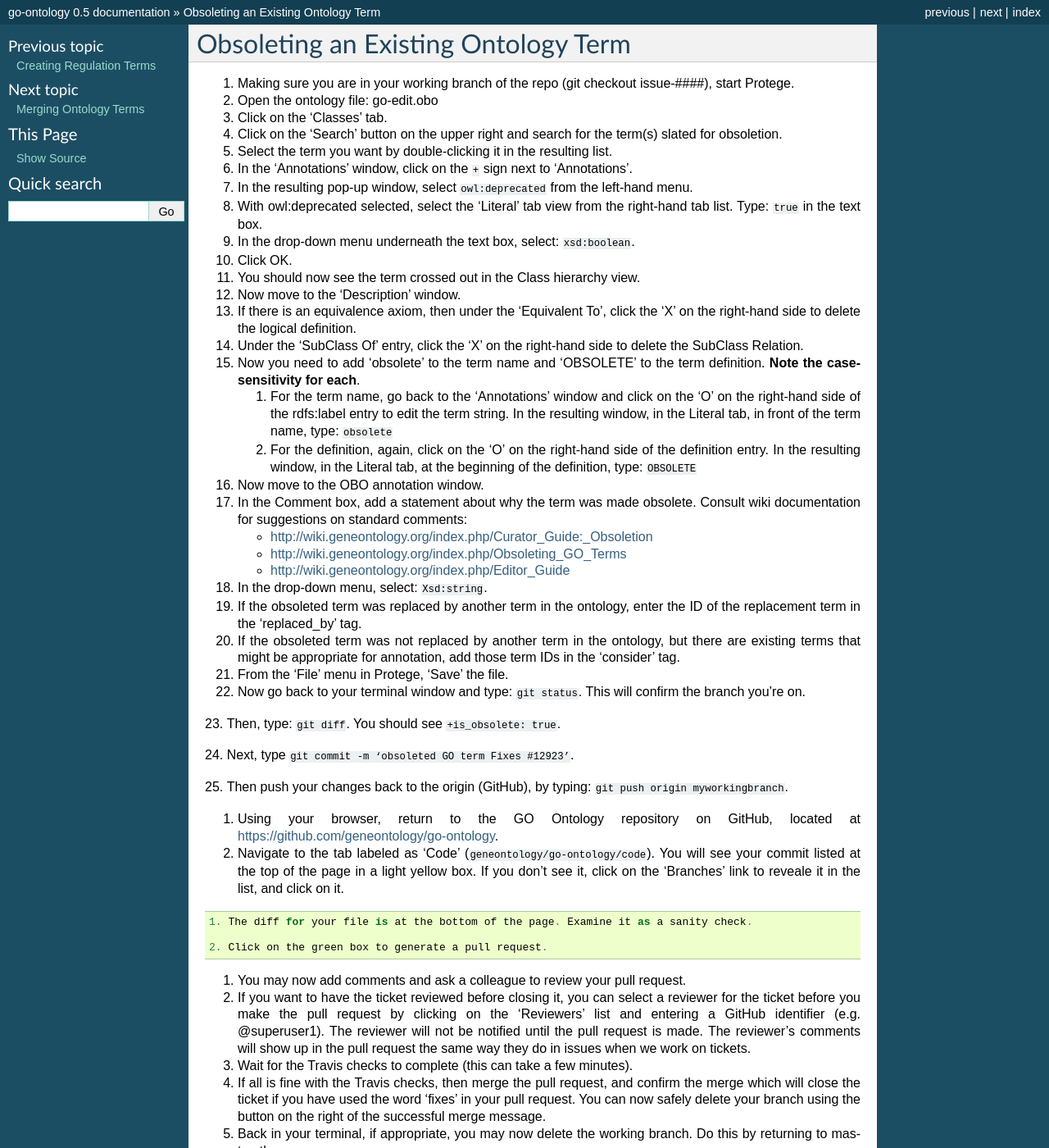
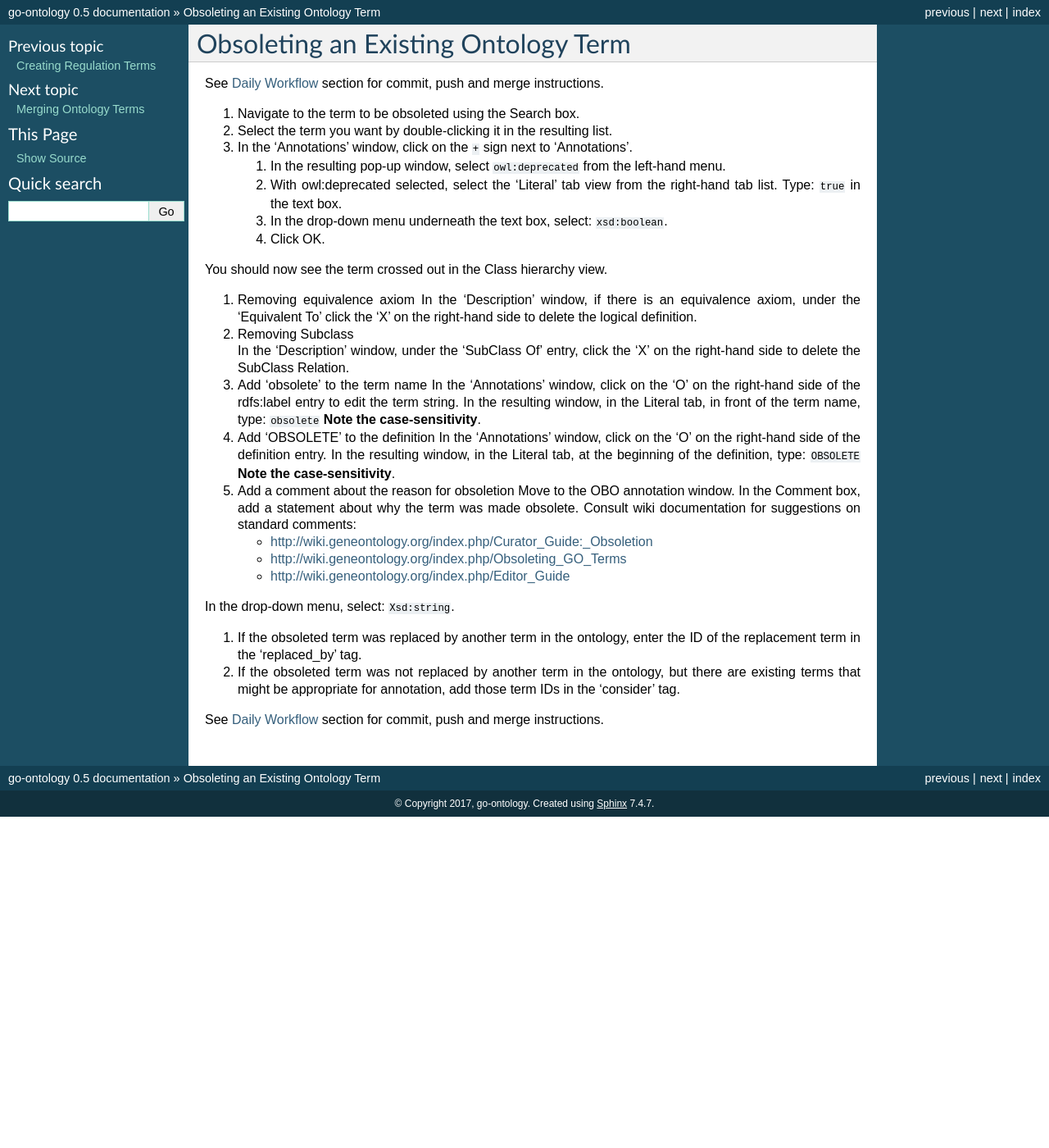
Before and after one commit to geneontology/go-ontology, a Sphinx documentation site: the page built from docs/ObsoleteTerm.md, in a window 1280 px wide and 1400 px high. Shown: the whole window at 82% size. Built offline with Sphinx 7.4.7, drawn with Linux system fonts in a browser that asks for light colours; some of the changed text lies outside the part shown.

Commit message:
updated obsoletion guidelines

````diff
--- a/docs/ObsoleteTerm.md
+++ b/docs/ObsoleteTerm.md
@@ -1,42 +1,39 @@
 # Obsoleting an Existing Ontology Term
 
-1. Making sure you are in your working branch of the repo (git checkout issue-####), start Protege.
 
-2. Open the ontology file: go-edit.obo
+See [Daily Workflow](http://go-ontology.readthedocs.io/en/latest/Installgit.html#daily-workflow-committing-pushing-and-merging-your-changes-to-the-repository) section for commit, push and merge instructions.
 
-3. Click on the 'Classes' tab.
+1. Navigate to the term to be obsoleted using the Search box.
 
-4. Click on the 'Search' button on the upper right and search for the term(s) slated for obsoletion.
+2. Select the term you want by double-clicking it in the resulting list.
 
-5. Select the term you want by double-clicking it in the resulting list.
+3. In the 'Annotations' window, click on the ```+``` sign next to 'Annotations'.
+   1. In the resulting pop-up window, select ```owl:deprecated``` from the left-hand menu.
 
-6. In the 'Annotations' window, click on the ```+``` sign next to 'Annotations'.
+   2. With owl:deprecated selected, select the 'Literal' tab view from the right-hand tab list. Type: ```true``` in the text box.
 
-7. In the resulting pop-up window, select ```owl:deprecated``` from the left-hand menu.
+   3. In the drop-down menu underneath the text box, select: ```xsd:boolean```.
 
-8. With owl:deprecated selected, select the 'Literal' tab view from the right-hand tab list. Type: ```true``` in the text box.
+   4. Click OK.
 
-9. In the drop-down menu underneath the text box, select: ```xsd:boolean```.
+You should now see the term crossed out in the Class hierarchy view.
 
-10. Click OK.
+4. Removing equivalence axiom
+In the 'Description' window, if there is an equivalence axiom, under the 'Equivalent To' click the 'X' on the right-hand side to delete the logical definition.
 
-11. You should now see the term crossed out in the Class hierarchy view.
+5. Removing Subclass
+In the 'Description' window, under the 'SubClass Of' entry, click the 'X' on the right-hand side to delete the SubClass Relation.
 
-12. Now move to the 'Description' window.
+6. Add ‘obsolete’ to the term name
+In the 'Annotations' window, click on the 'O' on the right-hand side of the rdfs:label entry to edit the term string. In the resulting window, in the Literal tab, in front of the term name, type: ```obsolete```
+ __Note the case-sensitivity__.
 
-13. If there is an equivalence axiom, then under the 'Equivalent To', click the 'X' on the right-hand side to delete the logical definition.
+7. Add ‘OBSOLETE’ to the definition
+In the 'Annotations' window, click on the 'O' on the right-hand side of the definition entry. In the resulting window, in the Literal tab, at the beginning of the definition, type: ```OBSOLETE```
+ __Note the case-sensitivity__.
 
-14. Under the 'SubClass Of' entry, click the 'X' on the right-hand side to delete the SubClass Relation.
-
-15. Now you need to add ‘obsolete’ to the term name and ‘OBSOLETE’ to the term definition. __Note the case-sensitivity for each__.
-
-    1. For the term name, go back to the 'Annotations' window and click on the 'O' on the right-hand side of the rdfs:label entry to edit the term string. In the resulting window, in the Literal tab, in front of the term name, type: ```obsolete```
-
-    2. For the definition, again, click on the 'O' on the right-hand side of the definition entry. In the resulting window, in the Literal tab, at the beginning of the definition, type: ```OBSOLETE```
-
-16. Now move to the OBO annotation window.
-
-17. In the Comment box, add a statement about why the term was made obsolete. Consult wiki documentation for suggestions on standard comments:
+8. Add a comment about the reason for obsoletion
+Move to the OBO annotation window. In the Comment box, add a statement about why the term was made obsolete. Consult wiki documentation for suggestions on standard comments:
 
      - [http://wiki.geneontology.org/index.php/Curator_Guide:_Obsoletion](http://wiki.geneontology.org/index.php/Curator_Guide:_Obsoletion)
 
@@ -44,40 +41,10 @@
 
      - [http://wiki.geneontology.org/index.php/Editor_Guide](http://wiki.geneontology.org/index.php/Editor_Guide)
 
-18. In the drop-down menu, select: ```Xsd:string```.
+In the drop-down menu, select: ```Xsd:string```.
 
-19. If the obsoleted term was replaced by another term in the ontology, enter the ID of the replacement term in the 'replaced_by' tag.
+9. If the obsoleted term was replaced by another term in the ontology, enter the ID of the replacement term in the 'replaced_by' tag.
 
-20. If the obsoleted term was not replaced by another term in the ontology, but there are existing terms that might be appropriate for annotation, add those term IDs in the 'consider' tag.
+10. If the obsoleted term was not replaced by another term in the ontology, but there are existing terms that might be appropriate for annotation, add those term IDs in the 'consider' tag.
 
-21. From the 'File' menu in Protege, 'Save' the file.
-
-22. Now go back to your terminal window and type: ```git status```. This will confirm the branch you’re on.
-
- 23. Then, type: ```git diff```. You should see ```+is_obsolete: true```.
-
- 24. Next, type ```git commit -m ‘obsoleted GO term Fixes #12923’```.
-
- 25. Then push your changes back to the origin (GitHub), by typing: ```git push origin myworkingbranch```.
-
- 26. Using your browser, return to the GO Ontology repository on GitHub, located at [https://github.com/geneontology/go-ontology](https://github.com/geneontology/go-ontology).
-
- 27. Navigate to the tab labeled as 'Code' (```geneontology/go-ontology/code```). You will see your commit listed at the top of the page in a light yellow box. If you don’t see it, click on the 'Branches' link to reveale it in the list, and click on it.
-
-    1. The diff for your file is at the bottom of the page. Examine it as a sanity check.
-
-    2. Click on the green box to generate a pull request.
-
- 28. You may now add comments and ask a colleague to review your pull request.
-
- 29. If you want to have the ticket reviewed before closing it, you can select a reviewer for the ticket before you make the pull request by clicking on the 'Reviewers' list and entering a GitHub identifier (e.g. @superuser1). The reviewer will not be notified until the pull request is made. The reviewer’s comments will show up in the pull request the same way they do in issues when we work on tickets.
-
- 30. Wait for the Travis checks to complete (this can take a few minutes).
-
- 31. If all is fine with the Travis checks, then merge the pull request, and confirm the merge which will close the ticket if you have used the word 'fixes' in your pull request. You can now safely delete your branch using the button on the right of the successful merge message.
-
- 32. Back in your terminal, if appropriate, you may now delete the working branch. Do this by returning to master, then:
-
-    1. Type: ```git checkout master```
-
-    2. Type: ```git branch -d workingbranchname```. Example: ```git branch -d issue-13390```
+See [Daily Workflow](http://go-ontology.readthedocs.io/en/latest/Installgit.html#daily-workflow-committing-pushing-and-merging-your-changes-to-the-repository) section for commit, push and merge instructions.
````
